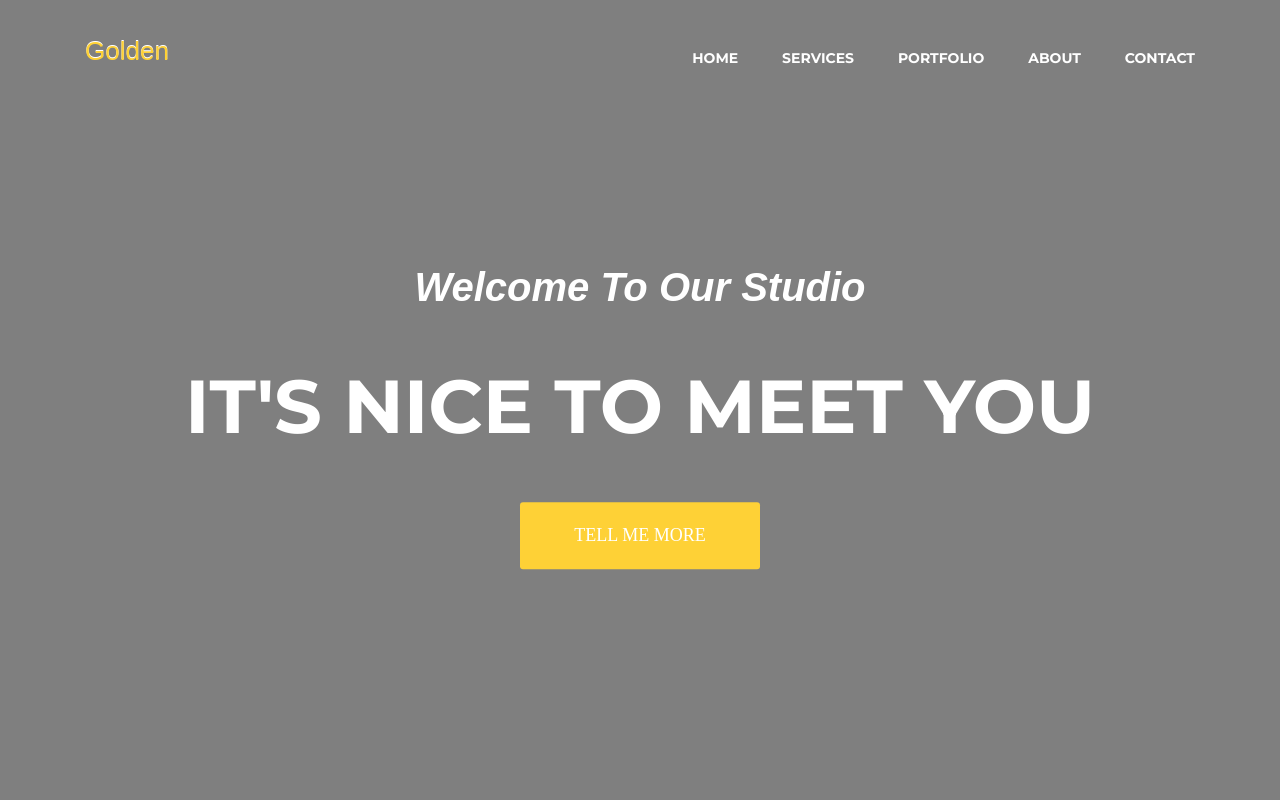
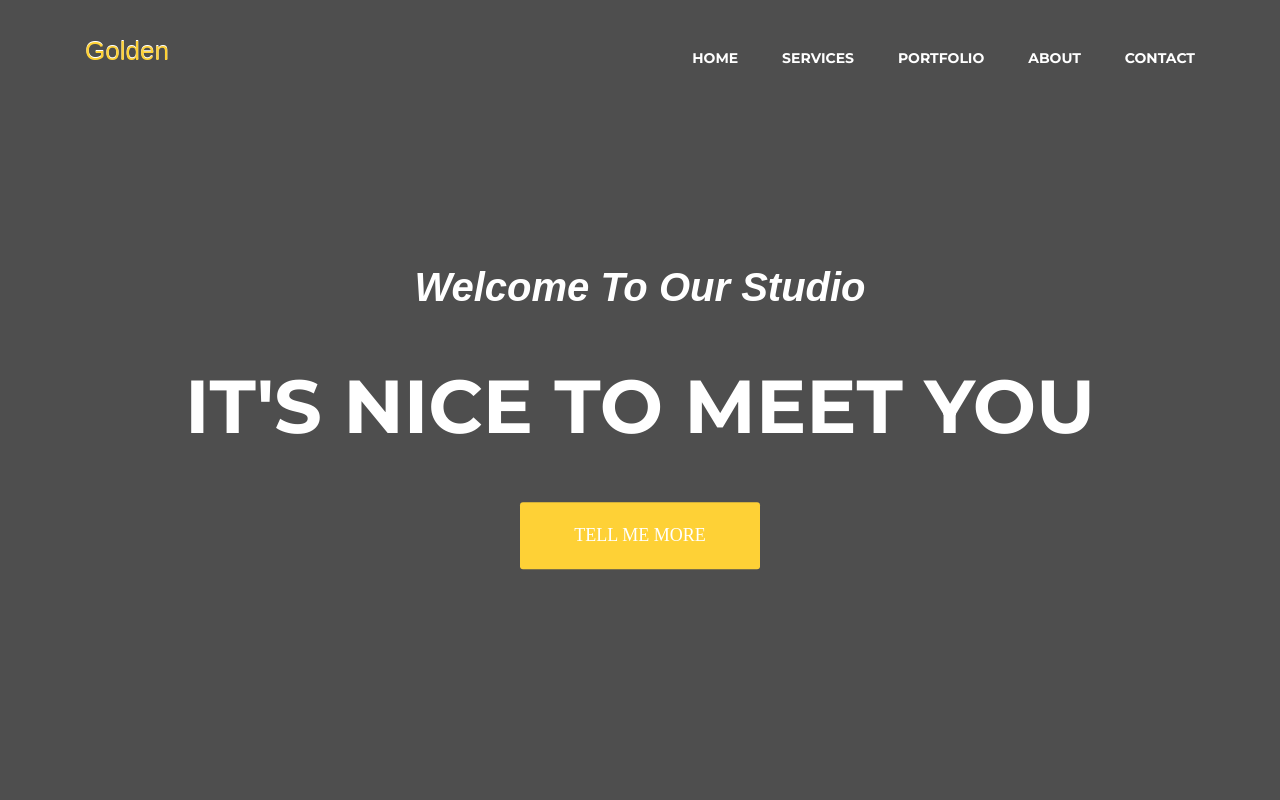
Before and after one commit to arcinech/module4_4, a website: page index.html in a window 1280 px wide. Shown: the top 800 px of the page. Drawn offline with nearby package versions, Linux system fonts and the light colour scheme; files that its build step writes are made by us from their sources; the site is published under a folder, as on GitHub Pages, so addresses that start at the root find nothing; a web font is replaced by a local one.

Commit message:
Update style.scss - splash background

```diff
--- a/sass/style.scss
+++ b/sass/style.scss
@@ -110,7 +110,7 @@ nav {
     }
 }
 .splash {
-    background: url(/images/background.png) center no-repeat;
+    background: url(../images/background.png) center no-repeat;
     height: 100vh;
     width: 100%;
     background-size: cover;
```
